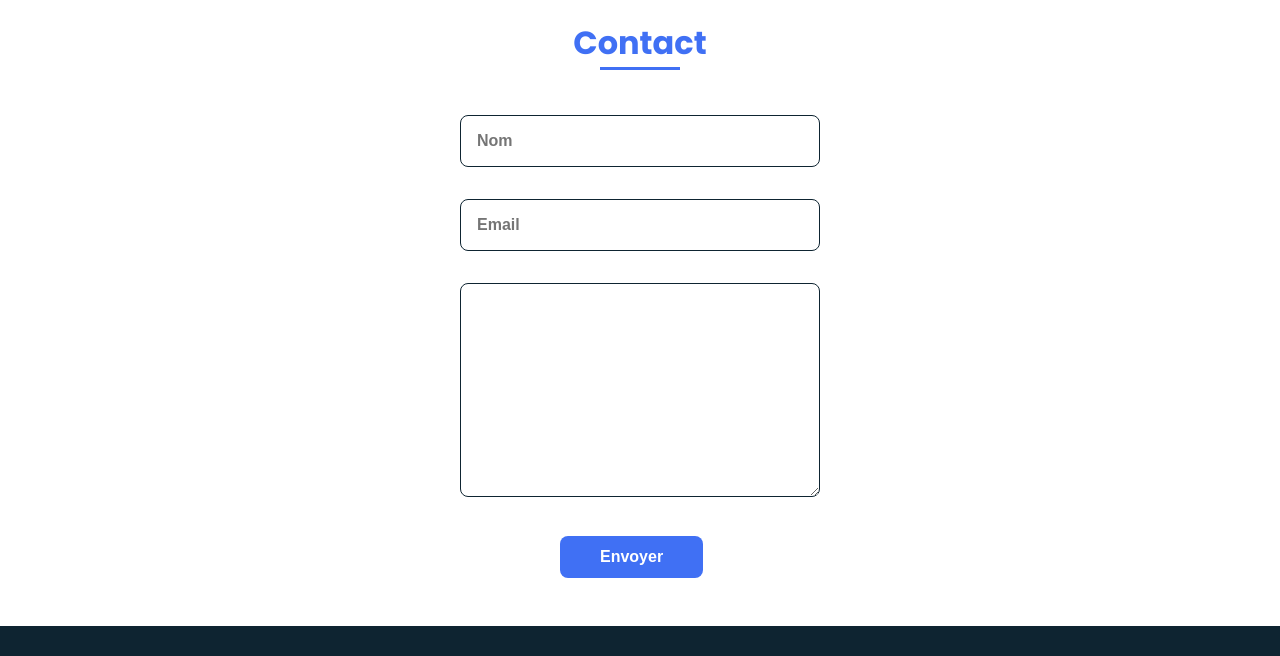
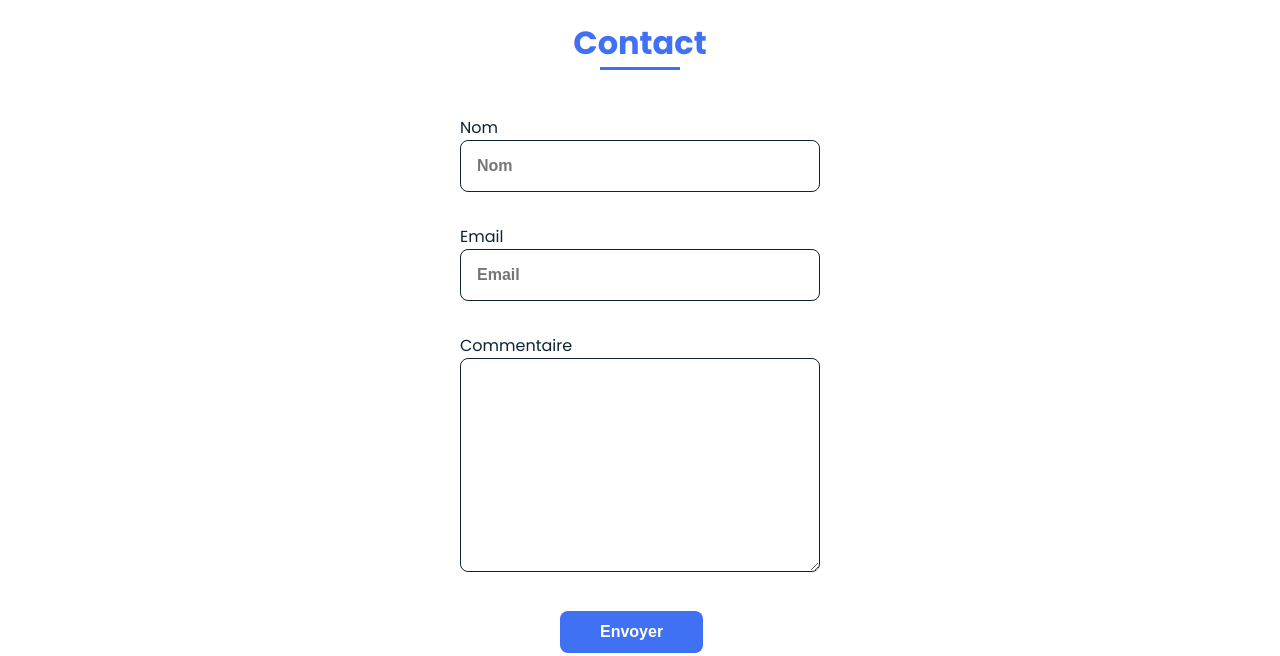
Before and after one commit to MCTime08/Portfolio, a plain HTML site: page index.html in a window 1280 px wide. Shown: the part 3030-3686 px from the top of the page. Drawn offline with nearby package versions, Linux system fonts and the light colour scheme.

Commit message:
Update
update label

```diff
--- a/index.html
+++ b/index.html
@@ -154,9 +154,9 @@
 
                 <div class="contact__container bd-grid">
                     <form action="" class="contact__form">
-                       <label for="contact_nom"></label><input type="text" name ="contact_nom" placeholder="Nom" id="contact_nom">
-                        <label for="contact_email"></label><input type="mail" name ="contact_email" placeholder="Email" id="contact_email">
-                        <label for="contact_commentaire"></label><textarea name="contact_commentaire" cols="0" rows="10" id="contact_commentaire"></textarea>
+                       <label for="contact_nom">Nom<input type="text" name ="contact_nom" placeholder="Nom" id="contact_nom"></label>
+                        <label for="contact_email">Email<input type="mail" name ="contact_email" placeholder="Email" id="contact_email"></label>
+                        <label for="contact_commentaire">Commentaire<textarea name="contact_commentaire" cols="0" rows="10" id="contact_commentaire"></textarea></label>
 
                         <input type="button" value="Envoyer" class="contact__button button">
                     </form>
@@ -168,9 +168,9 @@
         <footer class="footer">
 
             <div class="footer__social">
-                <a href="#" class="footer__icon" name="footer__icon"><i class='bx bxl-linkedin' ></i></a>
+                <a href="#" class="footer__icon" name="footer_icon"><i class='bx bxl-linkedin' ></i></a>
 
-                <a href="#" class="footer__icon" name="footer__icon" ><i class='bx bxl-github' ></i></a>
+                <a href="#" class="footer__icon" name="footer_icon" ><i class='bx bxl-github' ></i></a>
             </div>
             <p>&#169; Timé | 2021 | Tout droits réservés</p>
         </footer>
```
